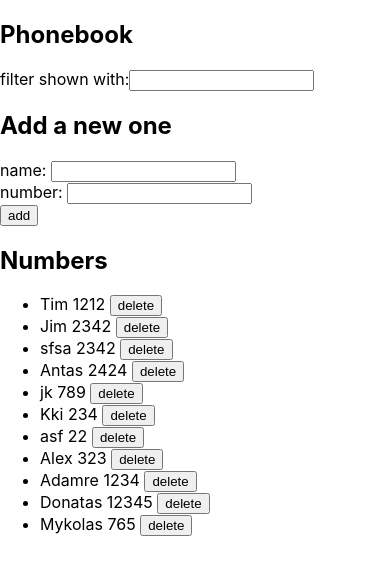
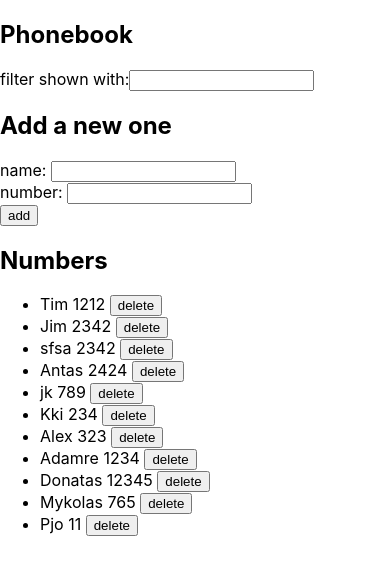
Before and after one commit to dktrdktr/Full-Stack-Open, a React (Create React App) app in the folder part2/phonebook/: page / in a window 390 px wide. Shown: the top 574 px of the page. Built offline with nearby package versions, Linux system fonts and the light colour scheme; data requests are answered from the project's data file.

Commit message:
2.20*: Phonebook step12

```diff
--- a/part2/phonebook/db.json
+++ b/part2/phonebook/db.json
@@ -31,11 +31,6 @@
       "id": 15
     },
     {
-      "name": "asf",
-      "number": "22",
-      "id": 16
-    },
-    {
       "name": "Alex",
       "number": "323",
       "id": 18
@@ -54,6 +49,11 @@
       "name": "Mykolas",
       "number": "765",
       "id": 21
+    },
+    {
+      "name": "Pjo",
+      "number": "11",
+      "id": 22
     }
   ]
 }
--- a/part2/phonebook/src/App.js
+++ b/part2/phonebook/src/App.js
@@ -6,7 +6,6 @@ import personService from "./services/names";
 import Notification from "./components/Notification";
 
 const App = () => {
-  // ** State Variables **
   const [persons, setPersons] = useState([]);
   const [message, setMessage] = useState(null);
   // User input
@@ -28,7 +27,6 @@ const App = () => {
       number: newNumber,
     };
     event.preventDefault();
-    // if (persons.some((x) => x.name.includes(newName))) {
     if (persons.some((x) => x.name.toLowerCase() === newName.toLowerCase())) {
       const result = window.confirm(
         `${newName} is already added to phonebook, replace the old number with a new one?`
@@ -65,7 +63,6 @@ const App = () => {
           });
       }
     } else {
-      //Add the data to the server and set the state variables
       personService
         .create(nameObject)
         .then((returnedPerson) => {
--- a/part2/phonebook/src/components/Name.js
+++ b/part2/phonebook/src/components/Name.js
@@ -1,14 +1,10 @@
 import React from "react";
 
 const Name = ({ person, handlePersonDelete }) => {
-  const handleDelete = (e) => {
-    handlePersonDelete(person);
-  };
-
   return (
     <li>
       {person.name} {person.number}{" "}
-      <button onClick={handleDelete}>delete</button>
+      <button onClick={() => handlePersonDelete(person)}>delete</button>
     </li>
   );
 };
--- a/part2/phonebook/src/components/Notification.js
+++ b/part2/phonebook/src/components/Notification.js
@@ -3,7 +3,6 @@ const Notification = ({ message }) => {
     return null;
   }
 
-  // return <div className="success">{message[0]}</div>;
   return <div className={`notification ${message[1]}`}>{message[0]}</div>;
 };
 
```
